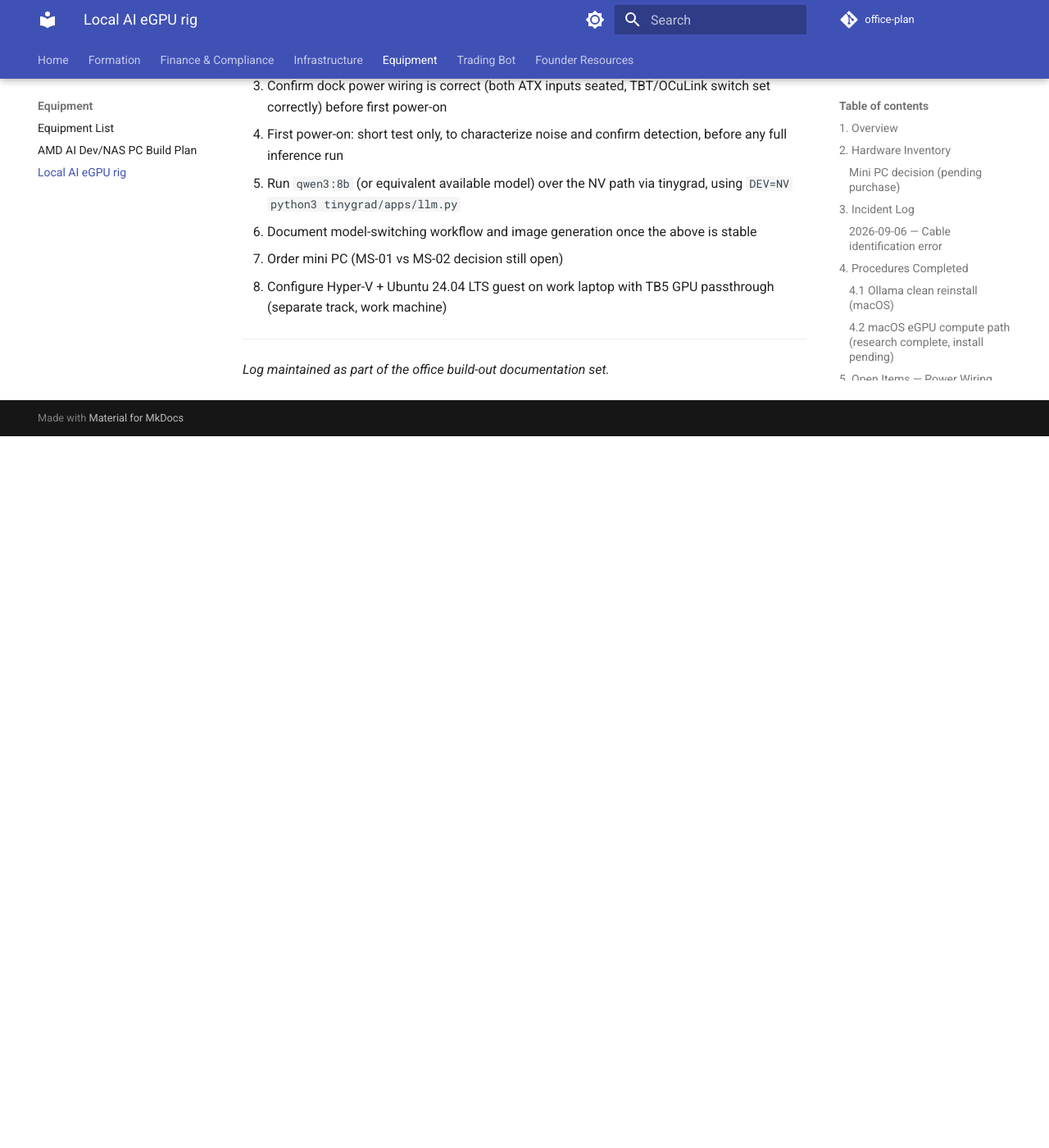
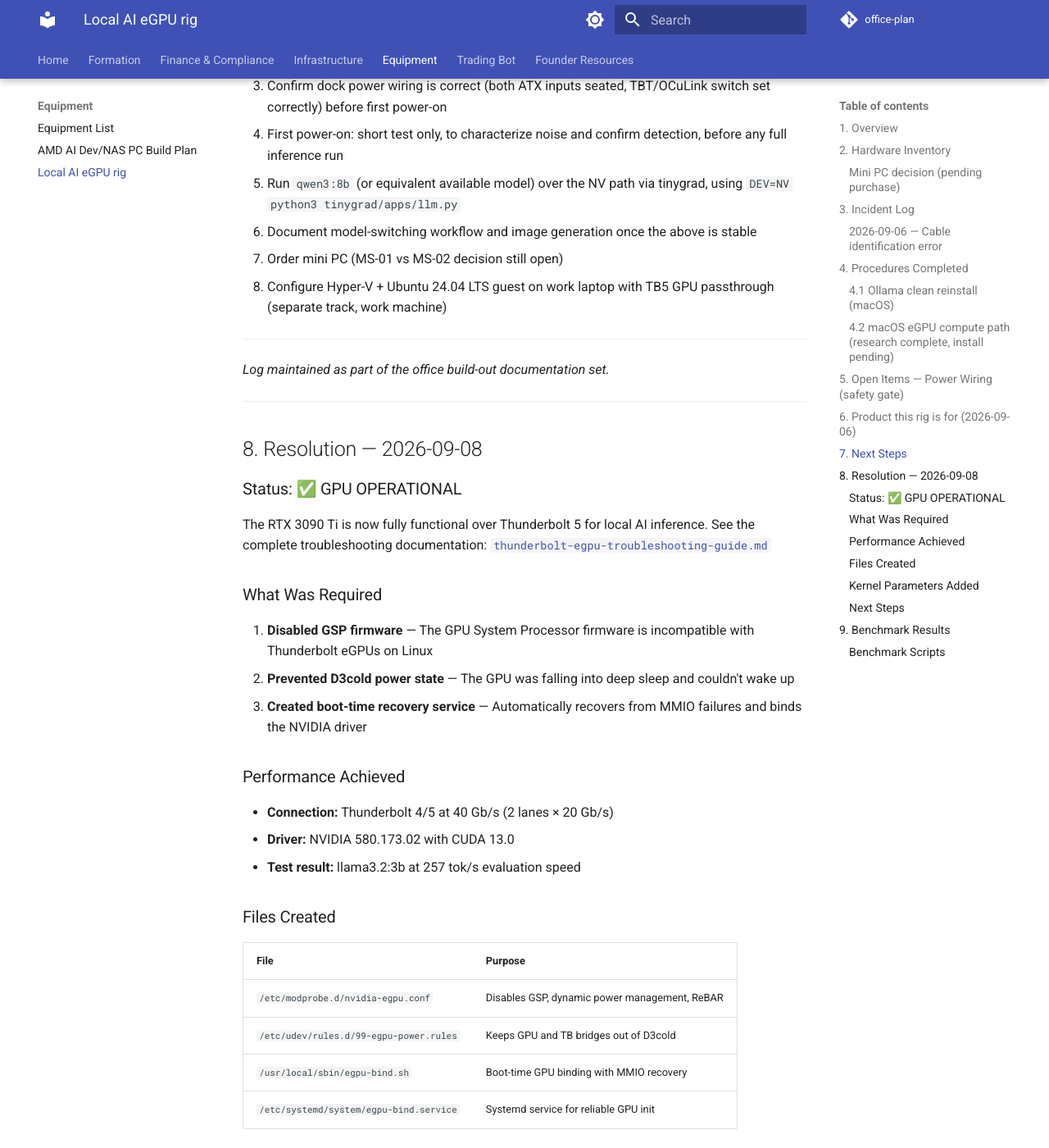
Before and after one commit to bryanwills/office-plan, an MkDocs documentation site: the page built from docs/infrastructure/eGPU/ai-rig-build-log.md, in a window 1280 px wide and 1400 px high, scrolled down 4882 px. Shown: the whole window at 82% size. Built offline with MkDocs 1.6.1 and Material for MkDocs 9.7.7, drawn with Linux system fonts in a browser that asks for light colours; comment, search, counter and statistics services are not loaded; before the commit the page ends 5414 px from its top, so only the background shows below that; some of the changed text lies outside the part shown.

Commit message:
Adding test documentation, notes, remote acess setup, guides from eGPU setup issues.

````diff
--- a/docs/infrastructure/eGPU/ai-rig-build-log.md
+++ b/docs/infrastructure/eGPU/ai-rig-build-log.md
@@ -205,3 +205,80 @@
 ---
 
 *Log maintained as part of the office build-out documentation set.*
+
+---
+
+## 8. Resolution — 2026-09-08
+
+### Status: ✅ GPU OPERATIONAL
+
+The RTX 3090 Ti is now fully functional over Thunderbolt 5 for local AI inference. See the complete troubleshooting documentation: [`thunderbolt-egpu-troubleshooting-guide.md`](./thunderbolt-egpu-troubleshooting-guide.md)
+
+### What Was Required
+
+1. **Disabled GSP firmware** — The GPU System Processor firmware is incompatible with Thunderbolt eGPUs on Linux
+2. **Prevented D3cold power state** — The GPU was falling into deep sleep and couldn't wake up
+3. **Created boot-time recovery service** — Automatically recovers from MMIO failures and binds the NVIDIA driver
+
+### Performance Achieved
+
+- **Connection:** Thunderbolt 4/5 at 40 Gb/s (2 lanes × 20 Gb/s)
+- **Driver:** NVIDIA 580.173.02 with CUDA 13.0
+- **Test result:** llama3.2:3b at 257 tok/s evaluation speed
+
+### Files Created
+
+| File | Purpose |
+|------|---------|
+| `/etc/modprobe.d/nvidia-egpu.conf` | Disables GSP, dynamic power management, ReBAR |
+| `/etc/udev/rules.d/99-egpu-power.rules` | Keeps GPU and TB bridges out of D3cold |
+| `/usr/local/sbin/egpu-bind.sh` | Boot-time GPU binding with MMIO recovery |
+| `/etc/systemd/system/egpu-bind.service` | Systemd service for reliable GPU init |
+
+### Kernel Parameters Added
+
+```
+pcie_aspm=off pcie_port_pm=off pcie_ports=native intel_iommu=on iommu=pt
+pci=realloc,assign-busses thunderbolt.clx=0 thunderbolt.host_reset=0
+```
+
+### Next Steps
+
+1. ☐ Mount OllamaDrive and configure Ollama to use external storage
+2. ☐ Pull Qwen3.8:27b model
+3. ☐ Run Thunderbolt benchmark with production model
+4. ☐ Install OCuLink adapter (arriving tomorrow)
+5. ☐ Run OCuLink benchmark for comparison
+6. ☐ Document performance difference for content creation
+
+---
+
+## 9. Benchmark Results
+
+*Section to be populated after running benchmarks with both Thunderbolt and OCuLink connections.*
+
+| Connection | Model | Eval Rate (tok/s) | Total Duration | Date |
+|------------|-------|-------------------|----------------|------|
+| Thunderbolt | llama3.2:3b | 257 | — | 2026-09-08 |
+| Thunderbolt | qwen3.8:27b | TBD | TBD | TBD |
+| OCuLink | llama3.2:3b | TBD | TBD | TBD |
+| OCuLink | qwen3.8:27b | TBD | TBD | TBD |
+
+### Benchmark Scripts
+
+- `/home/bryanwills/benchmark-egpu.sh` — Run individual benchmarks
+- `/home/bryanwills/compare-benchmarks.sh` — Compare all results
+
+Usage:
+```bash
+# Thunderbolt benchmark
+./benchmark-egpu.sh llama3.2:3b thunderbolt
+./benchmark-egpu.sh qwen3.8:27b thunderbolt
+
+# After switching to OCuLink
+./benchmark-egpu.sh llama3.2:3b oculink
+./benchmark-egpu.sh qwen3.8:27b oculink
+
+# Compare all
+./compare-benchmarks.sh
+```
````
Also changed, not shown: docs/infrastructure/eGPU/remote-access-setup.md (added, +18 -0 lines), docs/infrastructure/eGPU/thunderbolt-egpu-troubleshooting-guide.md (added, +454 -0 lines).
